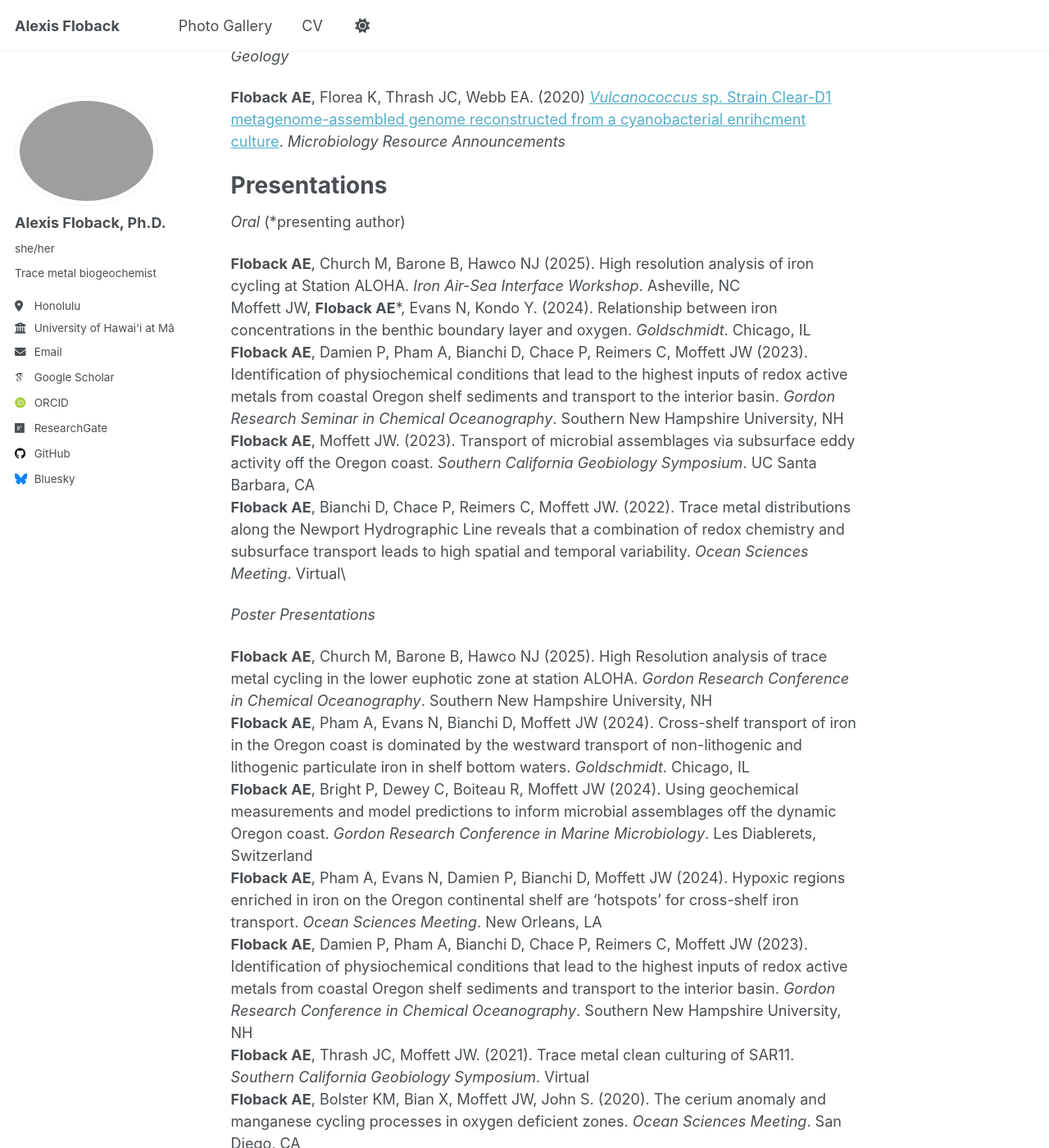
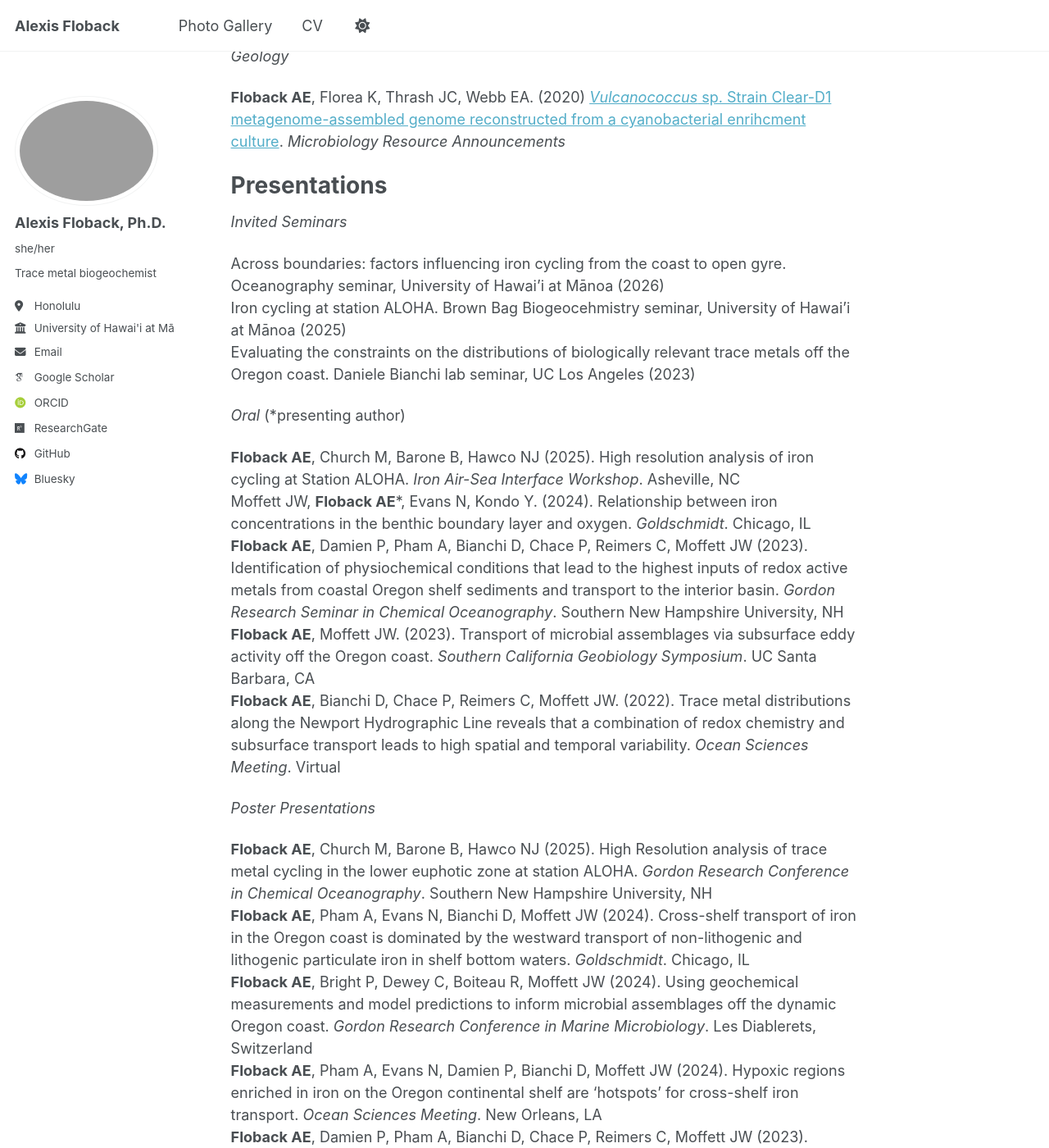
Before and after one commit to alexis-floback/alexis-floback.github.io, a Jekyll site: the page built from _pages/cv.md, in a window 1280 px wide and 1400 px high, scrolled down 1814 px. Shown: the whole window at 82% size. Built offline with Jekyll 4.4.1, drawn with Linux system fonts in a browser that asks for light colours; some web fonts are replaced; some of the changed text lies outside the part shown.

Commit message:
Update cv.md

```diff
--- a/_pages/cv.md
+++ b/_pages/cv.md
@@ -68,13 +68,19 @@ Evans, N., **Floback, AE**, Gaffney, J, Chace, PJ, Luna, Z, Knoery, JA, Reimers,
 
 Presentations
 ======
+_Invited Seminars_
+
+Across boundaries: factors influencing iron cycling from the coast to open gyre. Oceanography seminar, University of Hawai'i at Mānoa (2026)\
+Iron cycling at station ALOHA. Brown Bag Biogeocehmistry seminar, University of Hawai'i at Mānoa (2025)\
+Evaluating the constraints on the distributions of biologically relevant trace metals off the Oregon coast. Daniele Bianchi lab seminar, UC Los Angeles (2023)
+
 _Oral_ (*presenting author)
 
 **Floback AE**, Church M, Barone B, Hawco NJ (2025). High resolution analysis of iron cycling at Station ALOHA. _Iron Air-Sea Interface Workshop_. Asheville, NC \
 Moffett JW, **Floback AE***, Evans N, Kondo Y. (2024). Relationship between iron concentrations in the benthic boundary layer and oxygen. _Goldschmidt_. Chicago, IL\
 **Floback AE**, Damien P, Pham A, Bianchi D, Chace P, Reimers C, Moffett JW (2023). Identification of physiochemical conditions that lead to the highest inputs of redox active metals from coastal Oregon shelf sediments and transport to the interior basin. _Gordon Research Seminar in Chemical Oceanography_. Southern New Hampshire University, NH\
 **Floback AE**, Moffett JW. (2023). Transport of microbial assemblages via subsurface eddy activity off the Oregon coast. _Southern California Geobiology Symposium_. UC Santa Barbara, CA\
-**Floback AE**, Bianchi D, Chace P, Reimers C, Moffett JW. (2022). Trace metal distributions along the Newport Hydrographic Line reveals that a combination of redox chemistry and subsurface transport leads to high spatial and temporal variability. _Ocean Sciences Meeting_. Virtual\
+**Floback AE**, Bianchi D, Chace P, Reimers C, Moffett JW. (2022). Trace metal distributions along the Newport Hydrographic Line reveals that a combination of redox chemistry and subsurface transport leads to high spatial and temporal variability. _Ocean Sciences Meeting_. Virtual
 
 _Poster Presentations_
 
```
Also changed, not shown: other parts of _pages/cv.md (+0 -7 lines).
